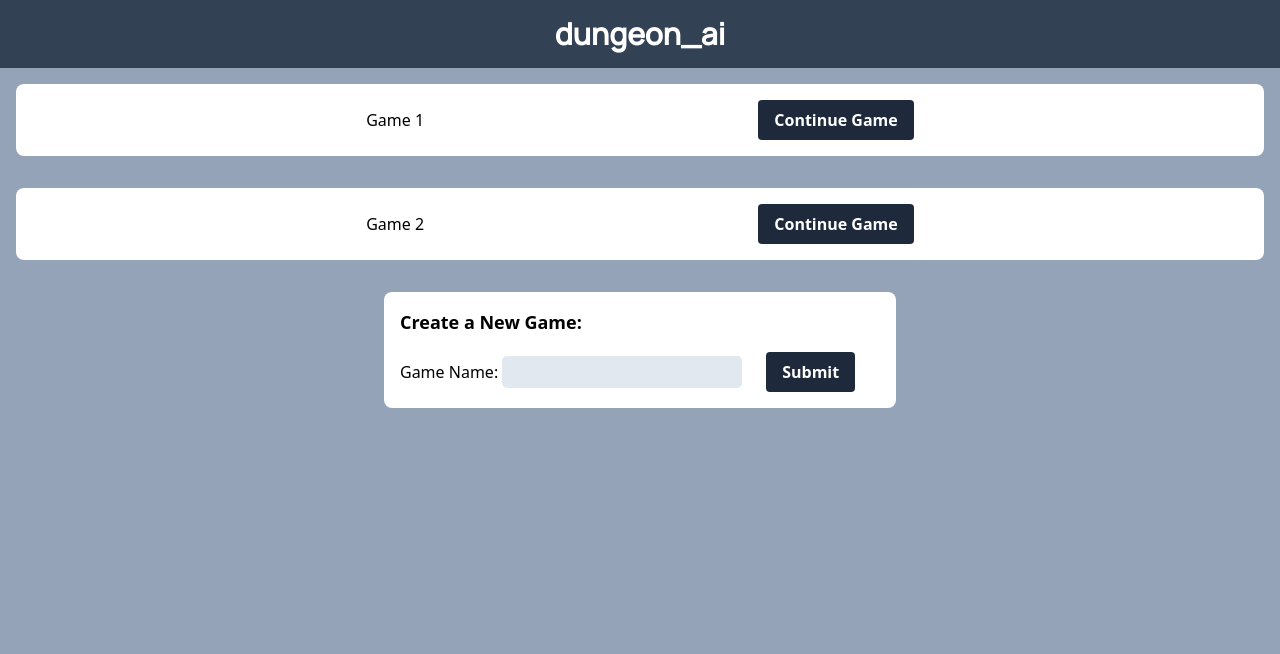
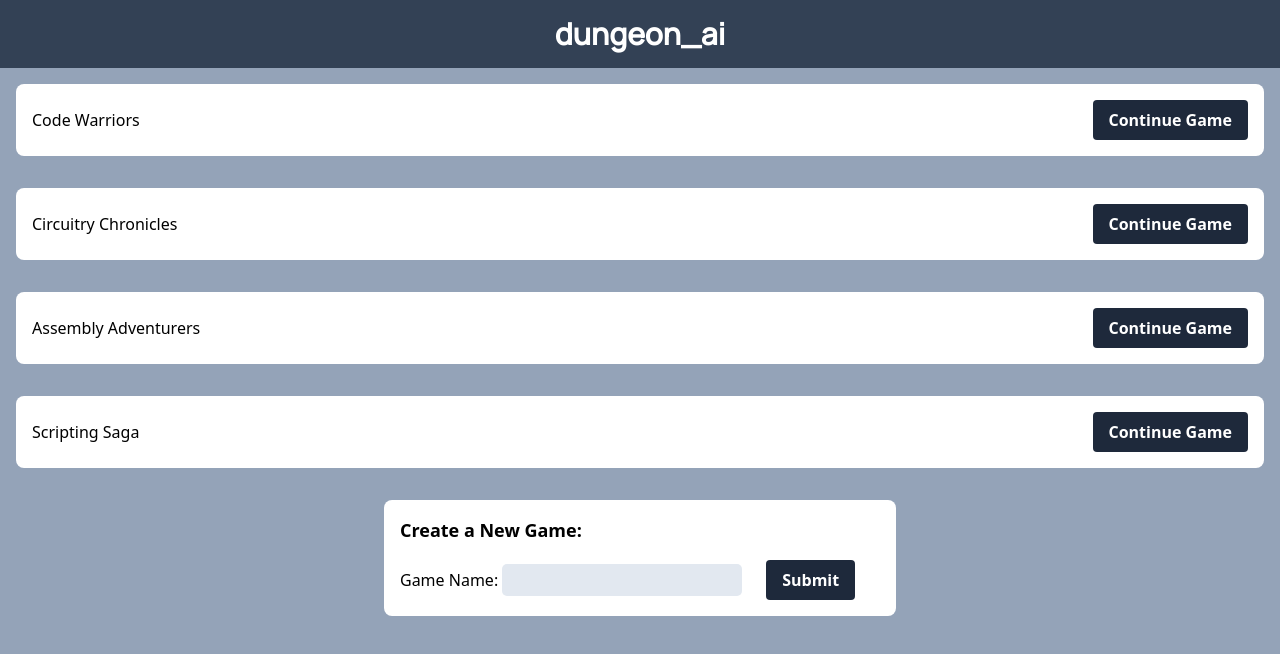
Before and after one commit to jorgoose/dungeon_ai, a React (Vite) app in the folder frontend/dungeonai/: page /games in a window 1280 px wide. Shown: the top 654 px of the page. Built offline with nearby package versions, Linux system fonts and the light colour scheme.

Commit message:
Updated README. Also several component changes.

```diff
--- a/frontend/dungeonai/src/index.css
+++ b/frontend/dungeonai/src/index.css
@@ -46,7 +46,7 @@
 /*  */
 .gamebox {
   display: flex;
-  justify-content: space-evenly;
+  justify-content: space-between;
   background-color: white;
   border-radius: 8px;
 }
--- a/frontend/dungeonai/src/routes/game.jsx
+++ b/frontend/dungeonai/src/routes/game.jsx
@@ -33,11 +33,11 @@ export default function Game() {
   const placehold_events = [
     {
       id: 1,
-      text: "This is event 1",
+      text: "You find yourself in the land of Arinthal, a sprawling kingdom known for its rich history and diverse cultures. The land is ruled by a just king, but whispers of rebellion can be heard in the streets as the poor suffer and crime runs rampant in the cities. The kingdom is also threatened by dark forces that lurk in the shadows, seeking to overthrow the monarchy and plunge the land into chaos. As a newly formed group of adventurers, you have been brought together by fate to journey across Arinthal, facing the challenges that stand in your way and uncovering the mysteries that lie ahead. Your quest will lead you to ancient ruins, treacherous dungeons, and the heart of political intrigue, where you must use your skills and bravery to protect the kingdom and restore order. The fate of Arinthal rests in your hands.",
     },
     {
       id: 2,
-      text: "This is event 2",
+      text: "As the adventurers make their way through the dark, twisting streets of the city, they come across a group of ruffians who demand that they hand over their hard-earned gold. Player 2, feeling confident, steps forward to face the challenge and rolls the die. Unfortunately, a roll of 7 means that they have stumbled and fallen, losing their balance and dropping their weapon. The ruffians see an opportunity and attack, striking Player 2 and dealing 5 points of damage to their health. The other adventurers must quickly come to their aid, fending off the attackers and helping Player 2 to their feet. With the danger not yet behind them, the group must decide how to proceed, using their skills and cunning to find a way to overcome this setback and continue their quest.",
     },
   ];
 
@@ -66,7 +66,8 @@ export default function Game() {
   let playersData = [
     {
       id: 1,
-      image: null,
+      image:
+        "https://drive.google.com/file/d/1GUS1VhLSIM56bzoKwF_QlFZnov5qk24v/view?usp=sharing",
       name: "Player 1",
       currentHealth: 100,
       maxHealth: 100,
@@ -76,7 +77,7 @@ export default function Game() {
       image:
         "https://cdn.pixabay.com/photo/2016/08/08/09/17/avatar-1577909_1280.png",
       name: "Player 2",
-      currentHealth: 100,
+      currentHealth: 95,
       maxHealth: 100,
     },
     {
--- a/frontend/dungeonai/src/routes/games.jsx
+++ b/frontend/dungeonai/src/routes/games.jsx
@@ -16,16 +16,30 @@ export default function Games() {
   const gamesData = [
     {
       id: 1,
-      name: "Game 1",
+      name: "Code Warriors",
       description: "This is game 1",
-      players: 2,
+      players: 3,
       status: "active",
     },
     {
       id: 2,
-      name: "Game 2",
+      name: "Circuitry Chronicles",
       description: "This is game 2",
-      players: 2,
+      players: 3,
+      status: "active",
+    },
+    {
+      id: 3,
+      name: "Assembly Adventurers",
+      description: "This is game 2",
+      players: 3,
+      status: "active",
+    },
+    {
+      id: 4,
+      name: "Scripting Saga",
+      description: "This is game 1",
+      players: 3,
       status: "active",
     },
   ];
```
Also changed, not shown: frontend/dungeonai/src/components/PlayerList.jsx (+1 -1 lines), frontend/dungeonai/src/images/Orc.png (added), 1 other file (tests, documents, lock files or other folders).
